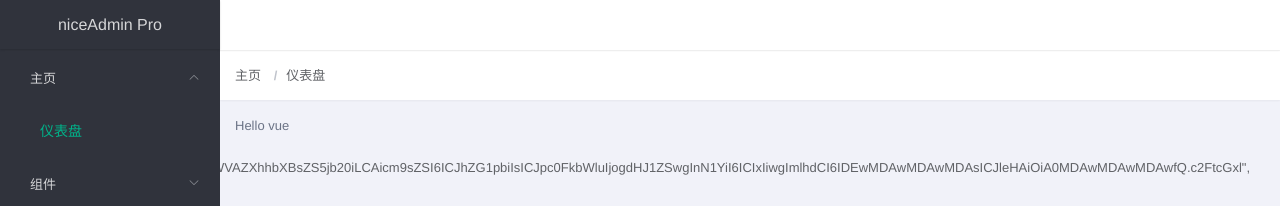
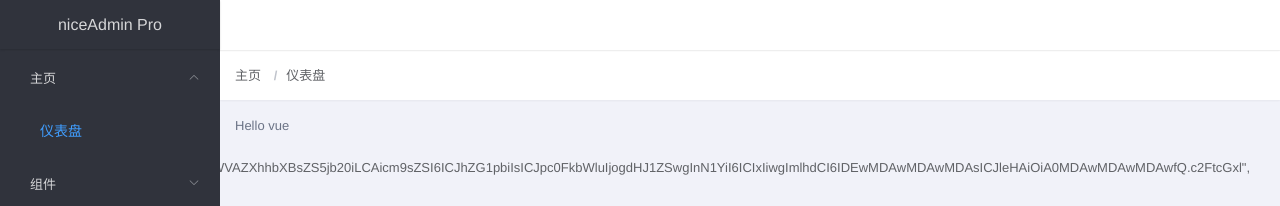
Before and after one commit to lxhcool/niceadminPro, a Vue app: page /#/dashboard in a window 1280 px wide. Shown: the top 206 px of the page. Built offline with nearby package versions, Linux system fonts and the light colour scheme; sample sign-in values are in the browser's storage; a small style sheet from the web is missing; what vue-mouse-parallax would draw is missing.

Commit message:
自定义页面主题

```diff
--- a/package.json
+++ b/package.json
@@ -12,9 +12,11 @@
     "element-ui": "^2.4.9",
     "js-cookie": "^2.2.0",
     "mockjs": "^1.0.1-beta3",
+    "node-sass": "^4.10.0",
     "nprogress": "^0.2.0",
     "qs": "^6.5.2",
     "query-string": "^6.2.0",
+    "sass-loader": "^7.1.0",
     "vue": "^2.5.17",
     "vue-mouse-parallax": "^0.9.2",
     "vue-router": "^3.0.1",
--- a/src/main.js
+++ b/src/main.js
@@ -5,7 +5,7 @@ import store from '@/store'
 import ElementUI from 'element-ui'
 import VueMouseParallax from 'vue-mouse-parallax'
 import axios from 'axios'
-import './theme/element-#00B38A/index.css'
+import '@/theme/index.scss'
 import '@/assets/css/reset.css'
 
 Vue.config.productionTip = false
--- /dev/null
+++ b/src/theme/index.scss
@@ -0,0 +1,6 @@
+// 去除输入框圆角
+$--input-border-radius: 0;
+
+$--font-path: '~element-ui/lib/theme-chalk/fonts';
+
+@import "~element-ui/packages/theme-chalk/src/index";
```
Also changed, not shown: 1 other file (tests, documents, lock files or other folders).
